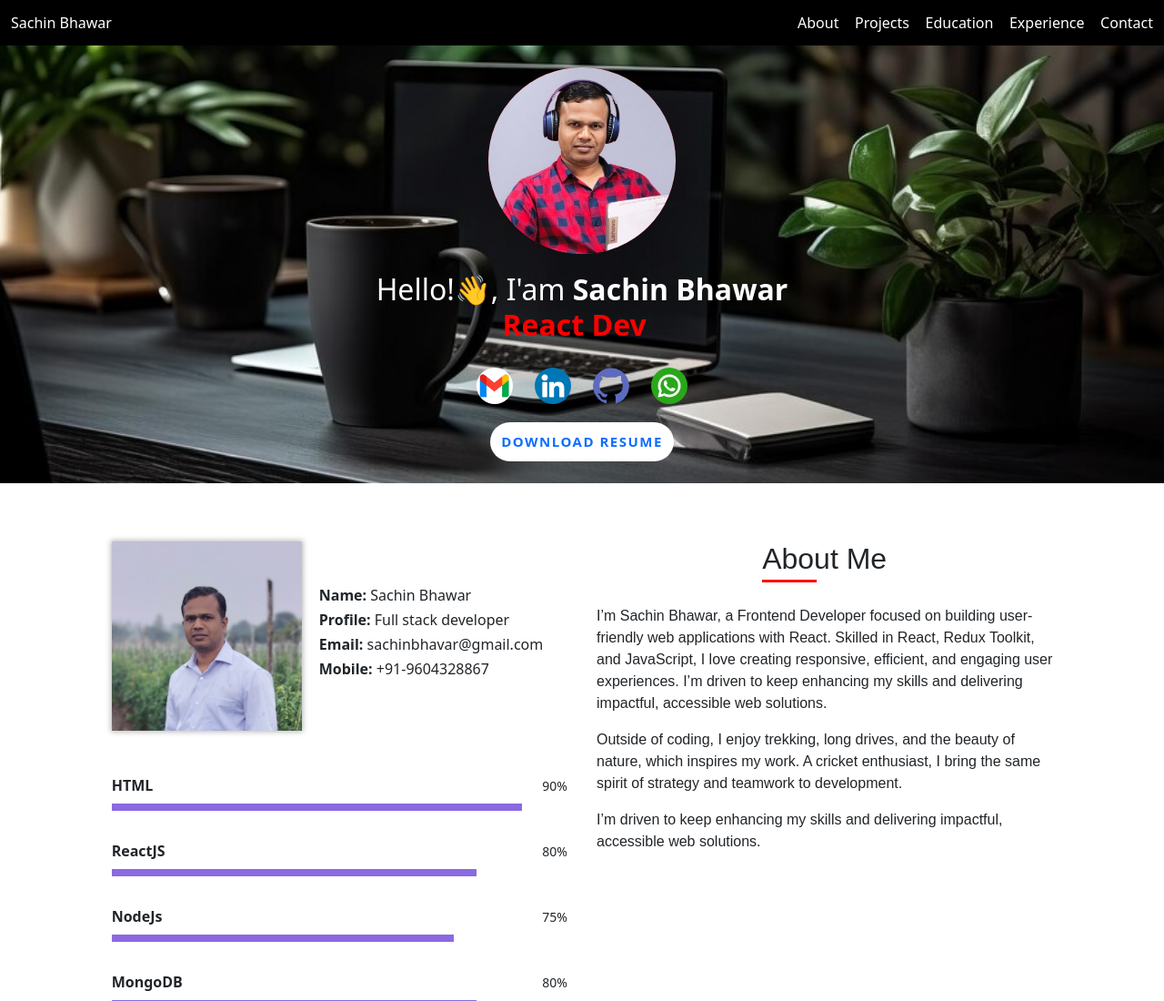
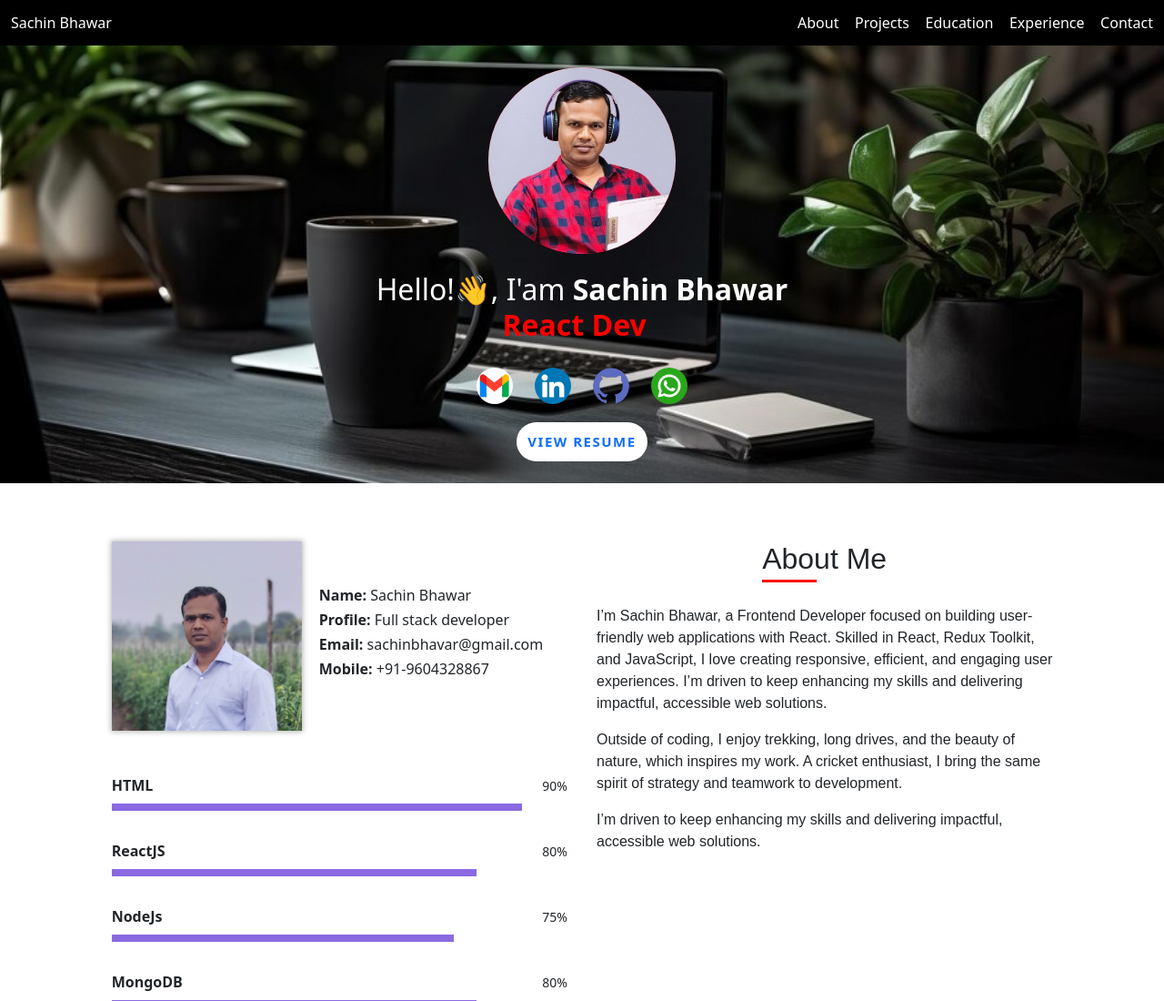
Before and after one commit to SachinBhawar/my-portfolio, a website: page index.html in a window 1280 px wide. Shown: the top 1100 px of the page at 91% size. Drawn offline with nearby package versions, Linux system fonts and the light colour scheme.

Commit message:
Insteed of download updated button to view resume

```diff
--- a/index.html
+++ b/index.html
@@ -107,11 +107,11 @@
                 </div>
                 <button>
                     <a
-                        href="/assets/resume.pdf"
+                        href="https://drive.google.com/file/d/1IX-UvJhVMK--3sTAl514jDpeUPhrvLUp/view?usp=sharing"
                         style="text-decoration: none; font-weight: bold"
-                        download="resume.pdf"
+                        target="_blank"
                     >
-                        Download Resume</a
+                        View Resume</a
                     >
                 </button>
             </section>
```
